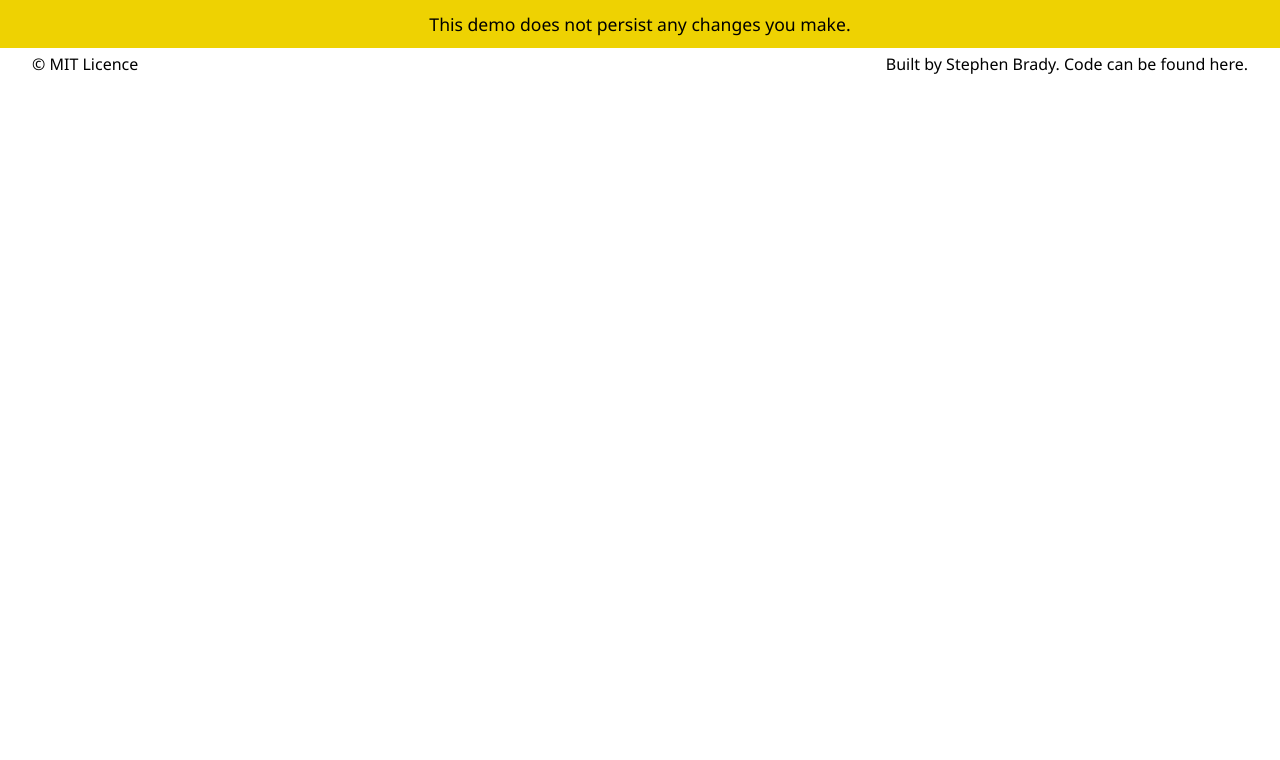
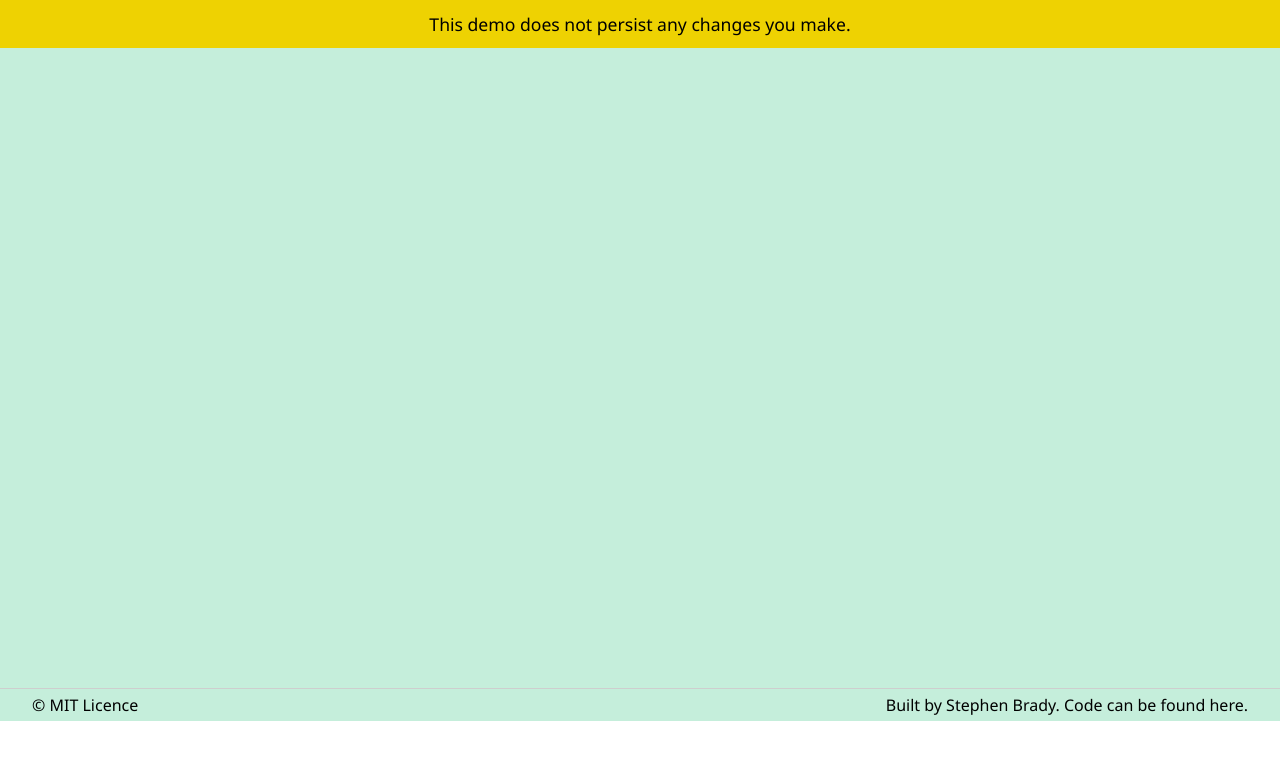
Before and after one commit to amazinglynormal/kanban-dashboard, a website: page src/index.html in a window 1280 px wide. Drawn offline with Linux system fonts and the light colour scheme.

Commit message:
style: add background color

```diff
--- a/src/global.css
+++ b/src/global.css
@@ -1,3 +1,7 @@
+:root {
+  --off-white: #c5eedb;
+}
+
 * {
   box-sizing: border-box;
   margin: 0;
@@ -22,10 +26,17 @@ header > p {
   font-size: 1.1rem;
 }
 
+main {
+  min-height: 40rem;
+  background-color: var(--off-white);
+}
+
 footer {
   height: 2rem;
   display: flex;
   padding: 1rem 2rem;
   justify-content: space-between;
   align-items: center;
+  border-top: 1px solid #cecece;
+  background-color: var(--off-white);
 }
```
